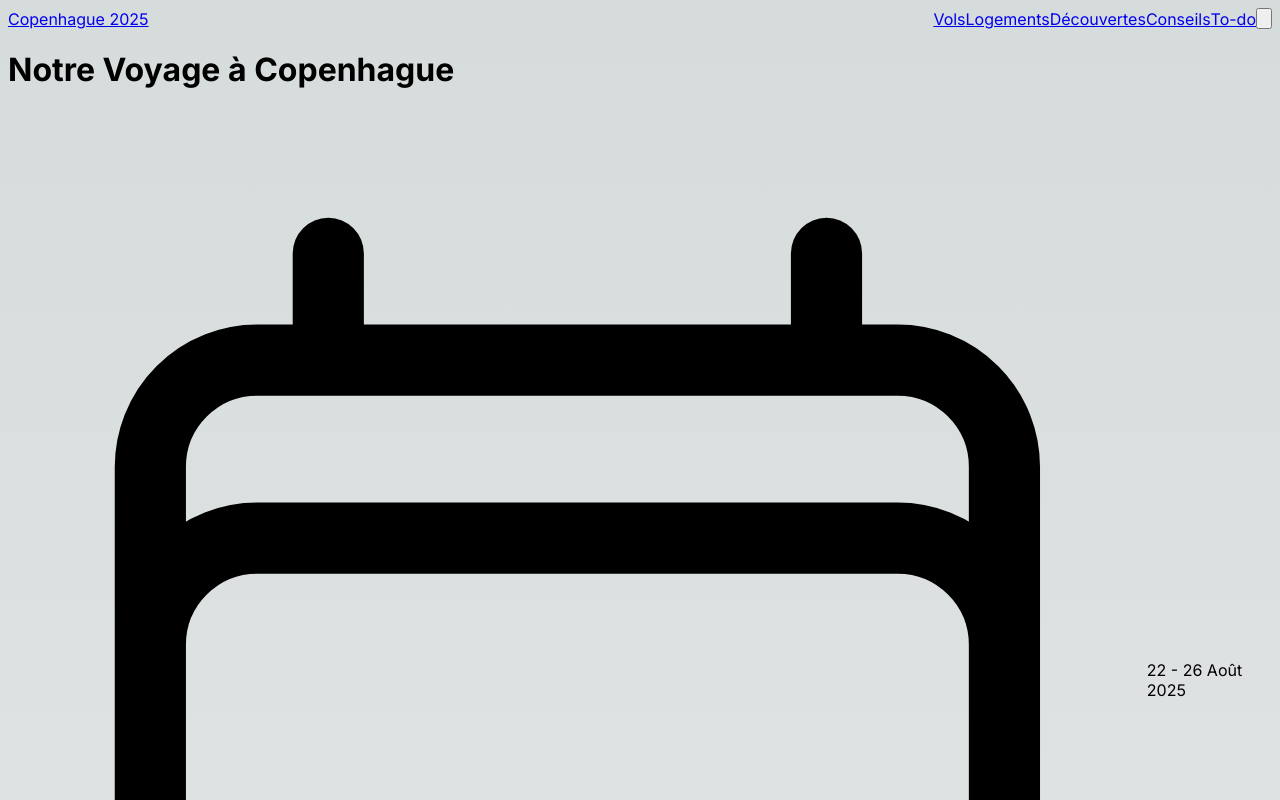
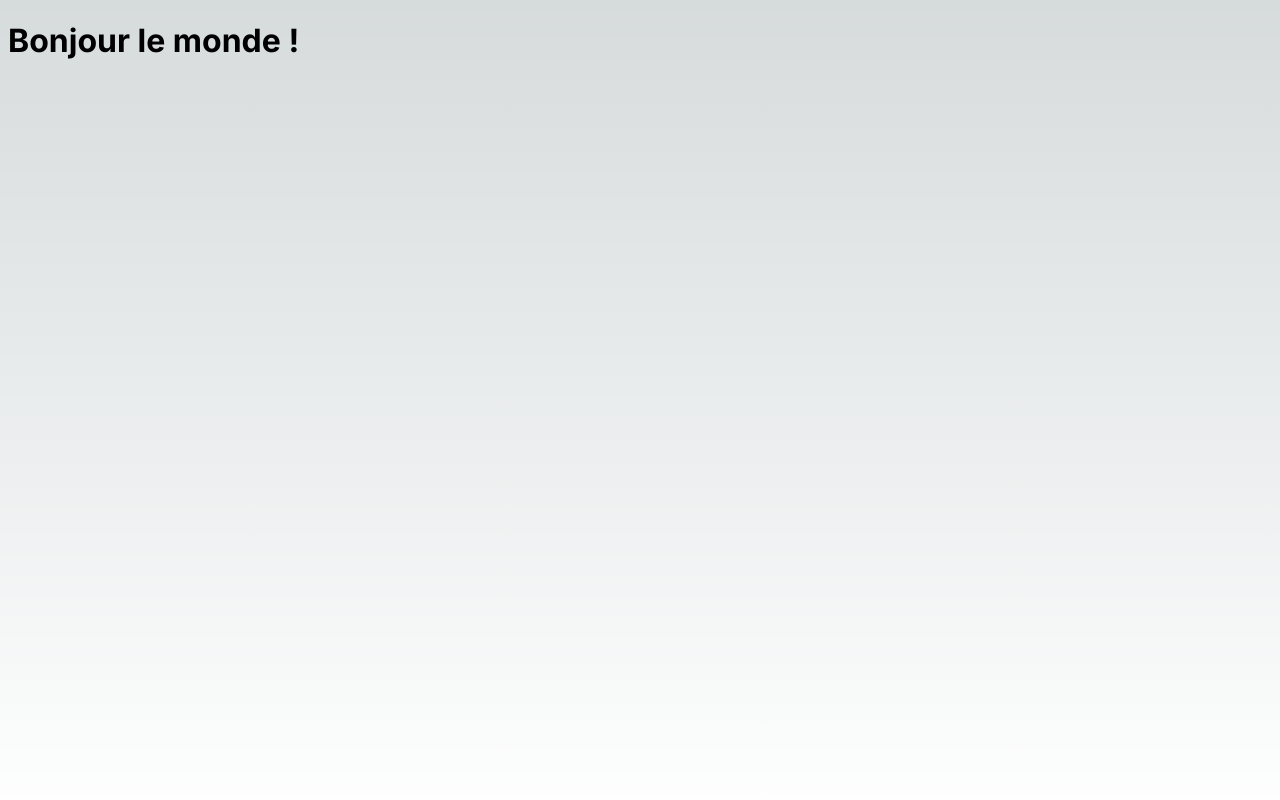
Before and after one commit to mathis-intcla/copenhague-trip, a Next.js app: page / in a window 1280 px wide. Shown: the top 800 px of the page. Built offline with nearby package versions, Linux system fonts and the light colour scheme.

Commit message:
Suppression des imports de ThemeProvider et Navigation dans layout.tsx, ainsi que du composant HomeContent dans page.tsx. Ajout d'un message de bienvenue dans Home. Ces modifications visent à simplifier le code et à préparer une future refactorisation.

```diff
--- a/src/app/layout.tsx
+++ b/src/app/layout.tsx
@@ -1,8 +1,8 @@
 import type { Metadata } from "next";
 import { Inter } from "next/font/google";
 import "./globals.css";
-import { ThemeProvider } from "next-themes";
-import Navigation from "@/components/Navigation";
+// import { ThemeProvider } from "next-themes"; // Commenté
+// import Navigation from "@/components/Navigation"; // Commenté
 
 const inter = Inter({ subsets: ["latin"] });
 
@@ -19,12 +19,12 @@ export default function RootLayout({
   return (
     <html lang="fr" suppressHydrationWarning>
       <body className={inter.className}>
-        <ThemeProvider attribute="class" defaultTheme="system" enableSystem>
-          <Navigation />
+        {/* <ThemeProvider attribute=\"class\" defaultTheme=\"system\" enableSystem> */}
+          {/* <Navigation /> */}
           <main className="min-h-screen bg-white dark:bg-gray-900 transition-colors duration-200">
             {children}
           </main>
-        </ThemeProvider>
+        {/* </ThemeProvider> */}
       </body>
     </html>
   );
--- a/src/app/page.tsx
+++ b/src/app/page.tsx
@@ -1,5 +1,6 @@
-import HomeContent from './components/HomeContent';
+// import HomeContent from './components/HomeContent'; // Commenté
 
 export default function Home() {
-  return <HomeContent />;
+  // return <HomeContent />; // Commenté
+  return <h1>Bonjour le monde !</h1>;
 }
```
Also changed, not shown: 1 other file (tests, documents, lock files or other folders).
